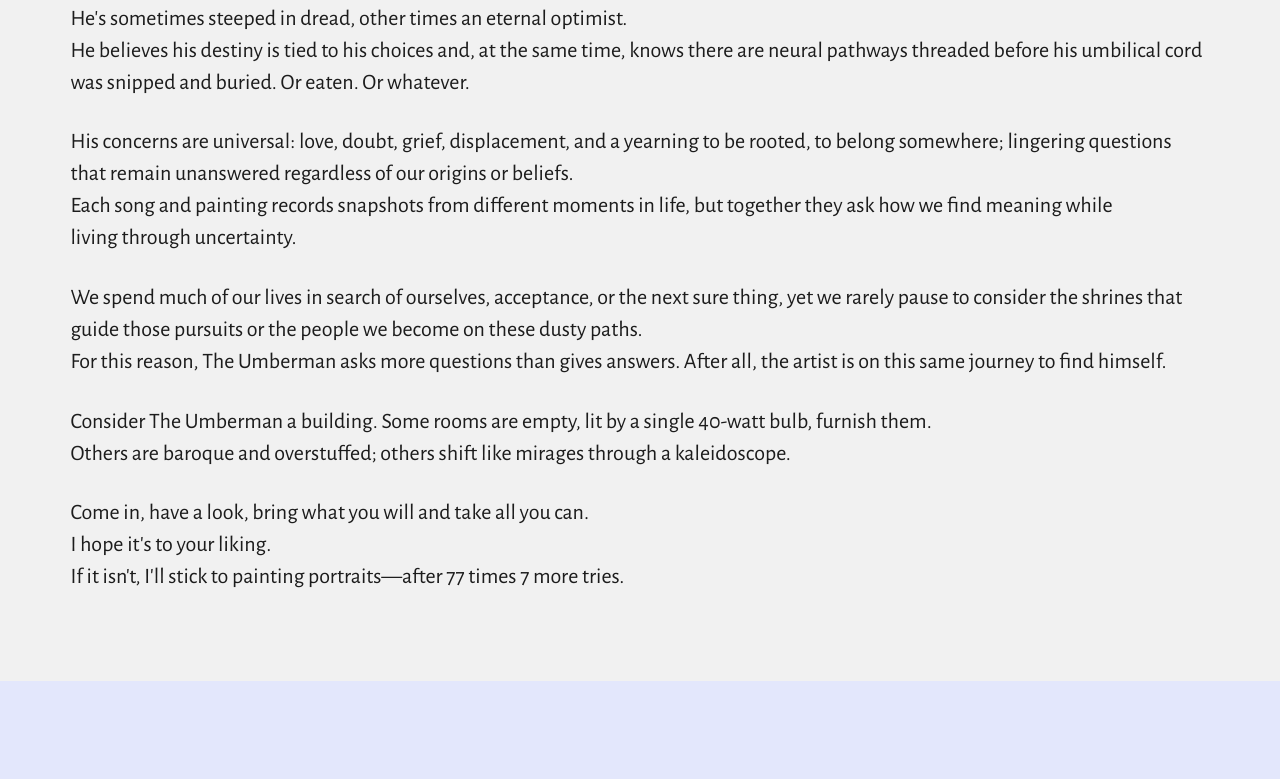
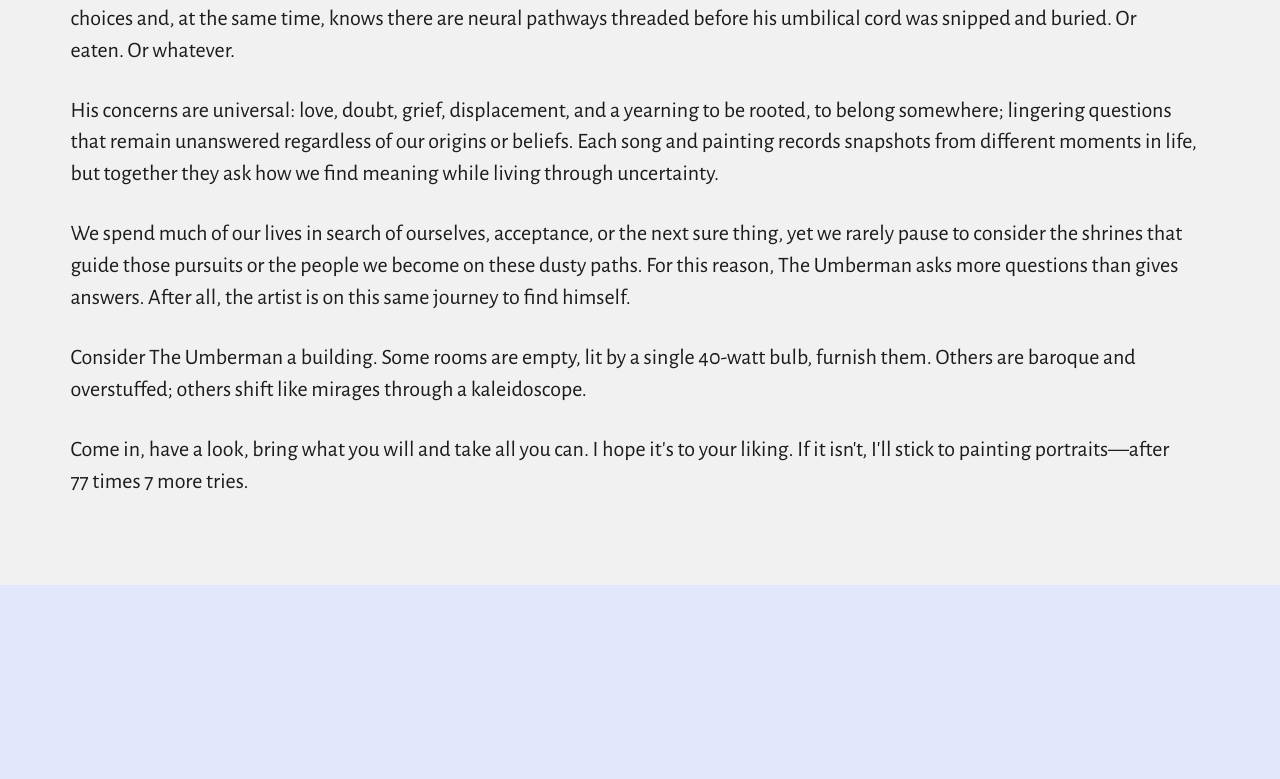
Before and after one commit to DoyeDesigns/umberman, a Next.js app: page / in a window 1280 px wide. Shown: the part 1387-2166 px from the top of the page. Built offline with nearby package versions, Linux system fonts and the light colour scheme.

Commit message:
Enhance ProseParagraph component for improved text formatting
- Updated ProseParagraph to include a conditional line break and a space for better text separation on medium and larger screens.
- Utilized Fragment to manage rendering of line breaks and text nodes more effectively.

```diff
--- a/src/components/alt/ProseParagraph.tsx
+++ b/src/components/alt/ProseParagraph.tsx
@@ -41,7 +41,12 @@ type ProseParagraphProps = {
 export function ProseParagraph({ text, className }: ProseParagraphProps) {
   const lines = text.split("\n").filter((line) => line.length > 0);
   const nodes: ReactNode[] = lines.flatMap((line, index) => [
-    index > 0 ? <br key={`br-${index}`} /> : null,
+    index > 0 ? (
+      <Fragment key={`sep-${index}`}>
+        <br className="md:hidden" />
+        <span className="hidden md:inline"> </span>
+      </Fragment>
+    ) : null,
     <Fragment key={`line-${index}`}>{glueWords(line)}</Fragment>,
   ]);
 
```
